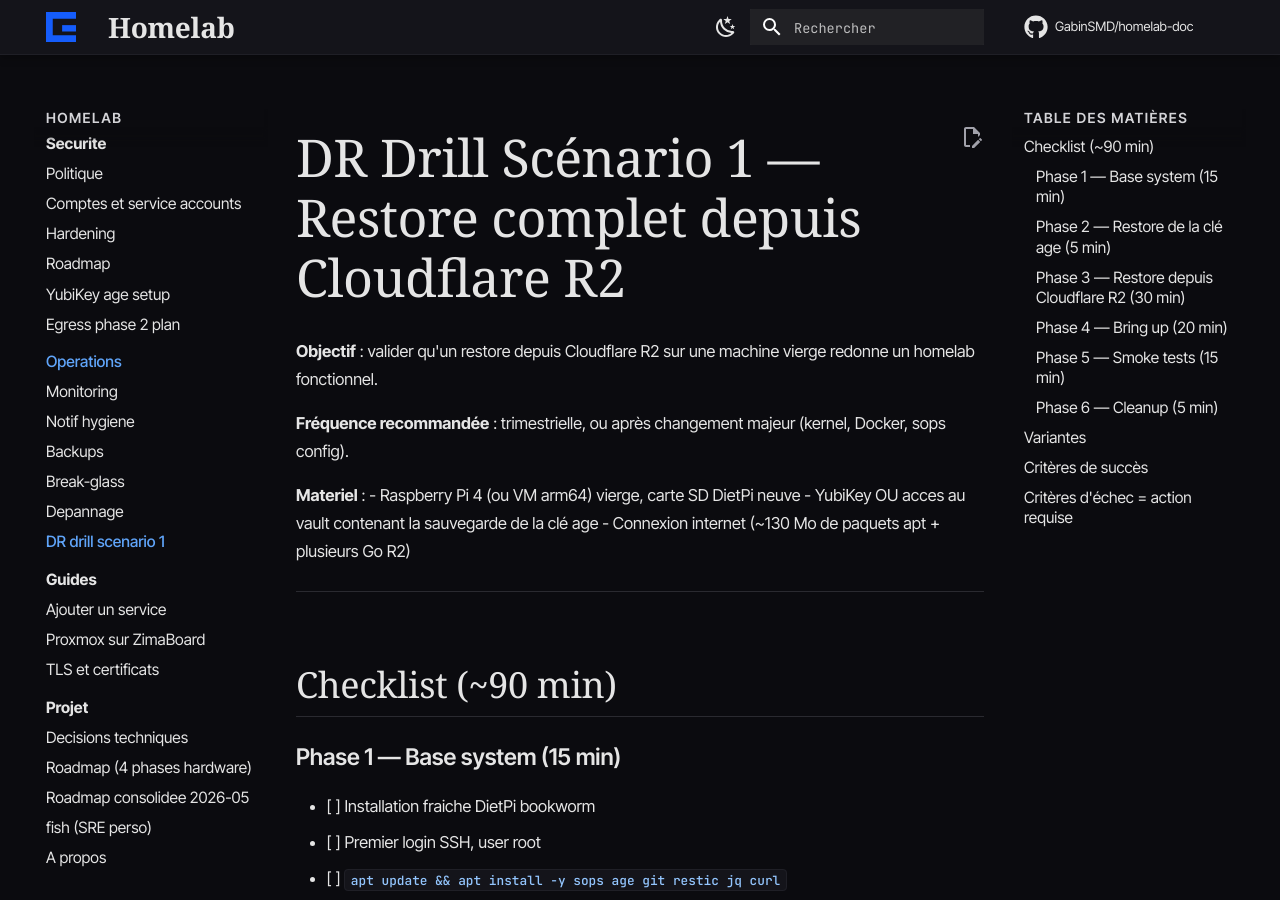
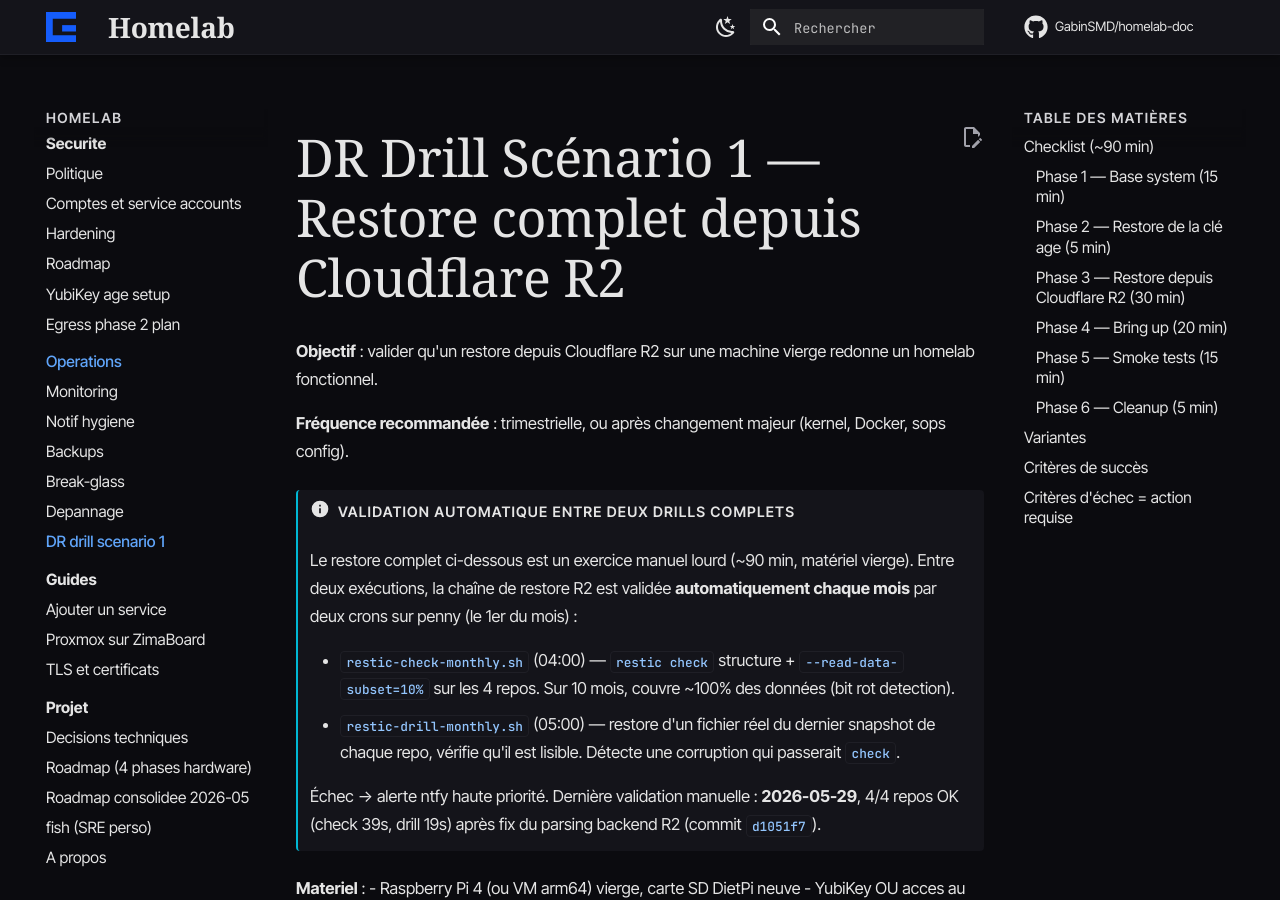
Before and after one commit to GabinSMD/homelab-doc, an MkDocs documentation site: the page built from docs/operations/dr-drill-scenario-1.md, in a window 1280 px wide and 900 px high. Built offline with MkDocs 1.6.1 and Material for MkDocs 9.7.7, drawn with Linux system fonts in a browser that asks for light colours; some web fonts are replaced; comment, search, counter and statistics services are not loaded; some of the changed text lies outside the part shown.

Commit message:
docs(dr): reflect R2-only reality + monthly auto-validation
- Note B2 decommissioned 2026-05-29, R2 sole cloud backend, PBS as second path
- Document automated monthly restic check + drill crons validating the R2
  restore chain between full manual drills (last validated 4/4 repos)
- Reframe stale 'Scenario 3: B2 inaccessible' variant to R2 outage

Co-Authored-By: Claude Opus 4.7 <noreply@anthropic.com>

```diff
--- a/docs/operations/dr-drill-scenario-1.md
+++ b/docs/operations/dr-drill-scenario-1.md
@@ -3,6 +3,19 @@
 **Objectif** : valider qu'un restore depuis Cloudflare R2 sur une machine vierge redonne un homelab fonctionnel.
 
 **Fréquence recommandée** : trimestrielle, ou après changement majeur (kernel, Docker, sops config).
+
+!!! info "Validation automatique entre deux drills complets"
+    Le restore complet ci-dessous est un exercice manuel lourd (~90 min, matériel vierge).
+    Entre deux exécutions, la chaîne de restore R2 est validée **automatiquement chaque
+    mois** par deux crons sur penny (le 1er du mois) :
+
+    - `restic-check-monthly.sh` (04:00) — `restic check` structure + `--read-data-subset=10%`
+      sur les 4 repos. Sur 10 mois, couvre ~100% des données (bit rot detection).
+    - `restic-drill-monthly.sh` (05:00) — restore d'un fichier réel du dernier snapshot de
+      chaque repo, vérifie qu'il est lisible. Détecte une corruption qui passerait `check`.
+
+    Échec → alerte ntfy haute priorité. Dernière validation manuelle : **2026-05-29**,
+    4/4 repos OK (check 39s, drill 19s) après fix du parsing backend R2 (commit `d1051f7`).
 
 **Materiel** :
 - Raspberry Pi 4 (ou VM arm64) vierge, carte SD DietPi neuve
@@ -66,7 +79,13 @@ La clé age est la racine de confiance. Sans elle, rien ne déchiffré.
 ## Variantes
 
 **Scénario 2** (futur) : perte de la clé age primaire, restore via yubikey-only.
-**Scénario 3** (futur) : B2 inaccessible, restore depuis dump local NFS/PBS.
+**Scénario 3** (futur) : R2 inaccessible (panne Cloudflare, creds révoqués), restore depuis
+la copie PBS la plus récente (LXC 103) ou un dump local.
+
+!!! note "B2 décommissionné le 2026-05-29"
+    L'ancien backend Backblaze B2 a été supprimé après migration vers R2 (mai 2026).
+    R2 est désormais l'unique backend cloud. Le PBS reste le second chemin de restore
+    (full-LXC, indépendant de R2).
 
 ## Critères de succès
 
```
